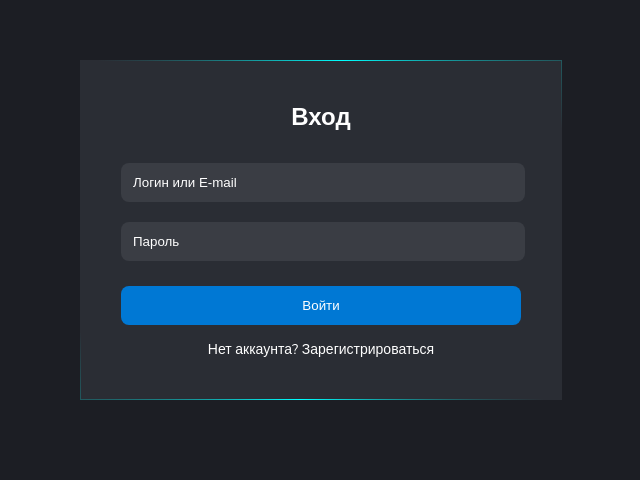
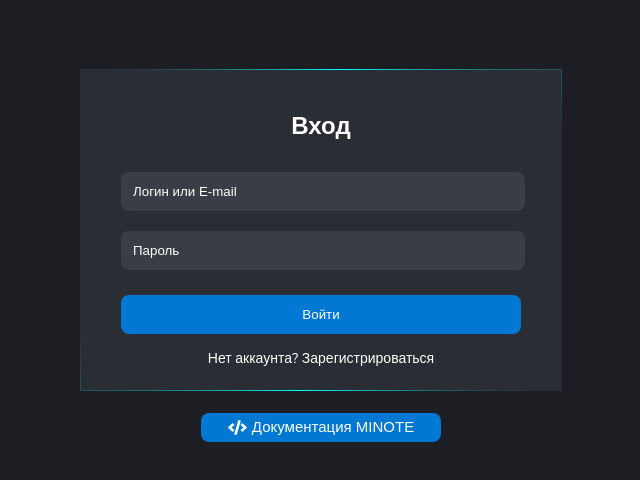
Before and after one commit to inekruz/MoneyNote, a React (Create React App) app in the folder client/: page /auth in a window 1280 px wide. Shown: the part 170-650 px from the top of the page, without its empty margins (319-959 px from the left). Built offline with nearby package versions, Linux system fonts and the light colour scheme.

Commit message:
added docs button in auth container

```diff
--- a/client/src/components/Auth.jsx
+++ b/client/src/components/Auth.jsx
@@ -3,6 +3,7 @@ import { useNavigate } from "react-router-dom";
 import { Notification, notif } from "./notification";
 import { sendNotification } from './sendNotification';
 import { UAParser } from "ua-parser-js";
+import { FaCode } from "react-icons/fa";
 import "./css/auth.css";
 
 
@@ -152,6 +153,10 @@ const Auth = () => {
     inputsRef.current[pastedData.length - 1]?.focus();
   };
 
+  // Переход на страницу документации для разработчиков
+  const handleDeveloperDocsClick = () => {
+    window.open("https://api.minote.ru/docs", "_blank");
+  };
 
   return (
     <div className="auth-container">
@@ -233,6 +238,11 @@ const Auth = () => {
           {isRegister ? "Уже есть аккаунт? Войти" : "Нет аккаунта? Зарегистрироваться"}
         </p>
       )}
+      <div className="docs-container">
+        <button className="developer-docs-button-auth" onClick={handleDeveloperDocsClick}>
+            <FaCode />  <span>Документация MINOTE</span>
+          </button>
+      </div>
     </div>
   );
 };
--- a/client/src/components/css/auth.css
+++ b/client/src/components/css/auth.css
@@ -9,7 +9,7 @@
     width: 100%;
     max-width: 400px;
     border-image: conic-gradient(from var(--angle), aqua, transparent, transparent, aqua, transparent, transparent, aqua) 1;
-
+	height: 240px;
 	animation: 1s rotate linear infinite;
 }
 
@@ -113,3 +113,28 @@ button:hover {
 .code-input:focus {
     background: var(--quaternary-color);
 }
+
+.developer-docs-button-auth {
+    padding: 5px;
+    text-align: center;
+    width: 50%;
+    display: flex;
+    justify-content: center;
+    background-color: var(--button-color);
+    color: var(--text-color);
+    border: none;
+    cursor: pointer;
+    font-size: 19px;
+    display: flex;
+    margin-left: 80px;
+    position: absolute;
+  }
+
+.developer-docs-button-auth span {
+    font-size: 15px;
+    margin-left: 5px;
+}
+
+.docs-container {
+    margin-top: 30px;
+}
```
